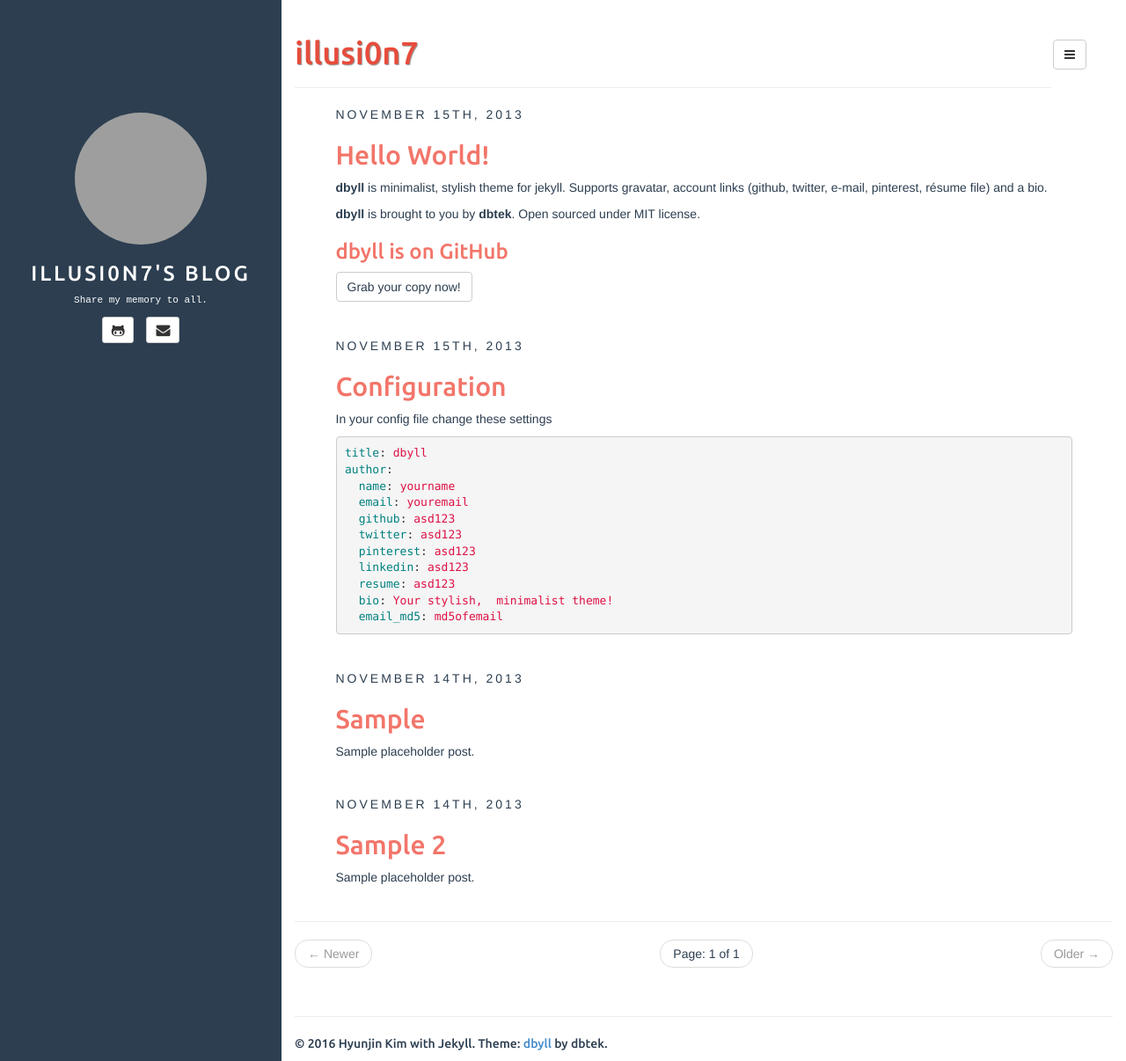
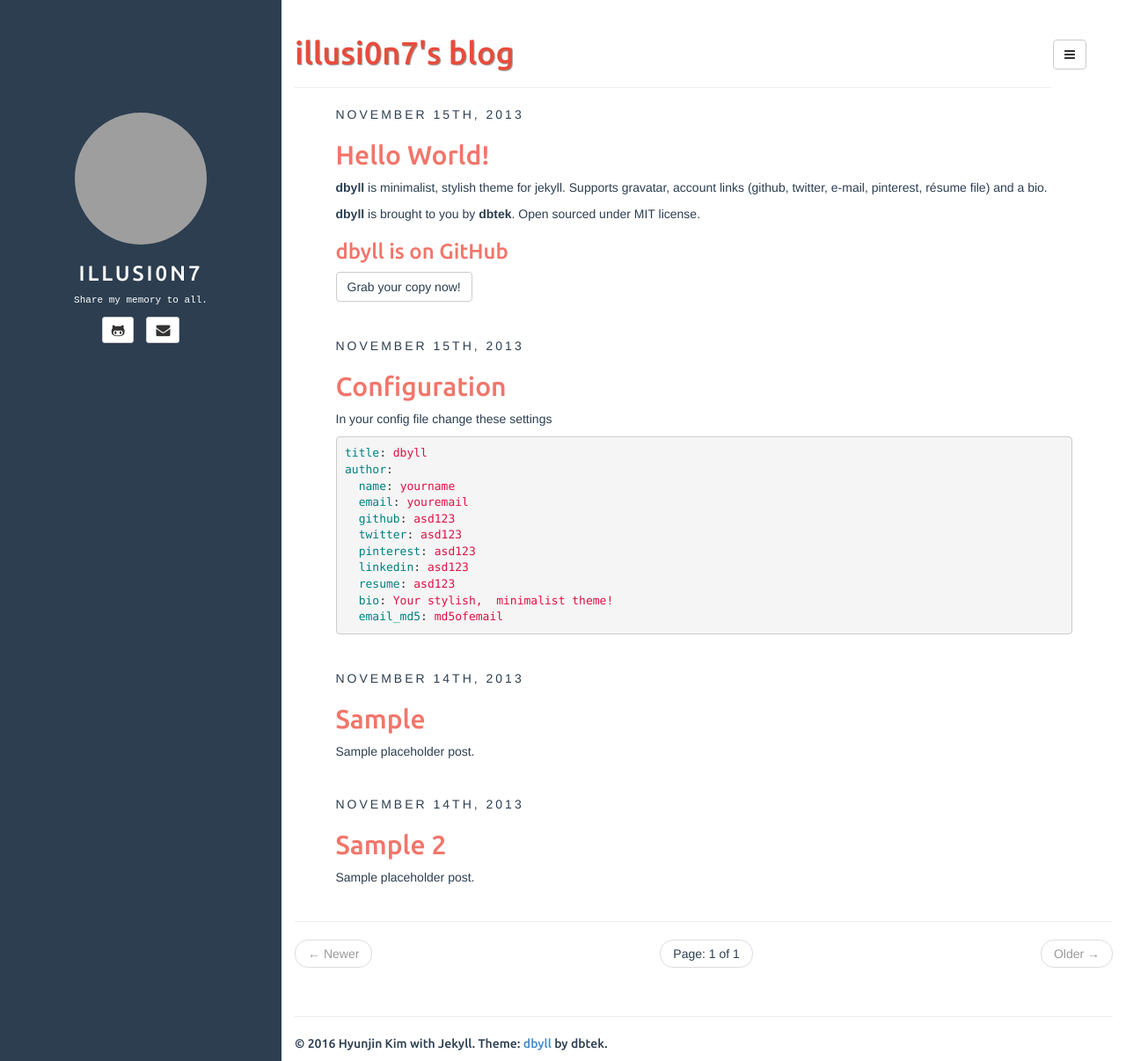
Before and after one commit to illusi0n7/illusi0n7.github.io, a Jekyll site: the page built from index.html, in a window 1280 px wide and 1206 px high. Shown: the whole window at 88% size. Built offline with Jekyll 4.4.1, drawn with Linux system fonts in a browser that asks for light colours; the list of posts is cut into pages by our own code; grey boxes are pictures that could not be loaded.

```diff
--- a/_config.yml
+++ b/_config.yml
@@ -7,14 +7,14 @@ highlighter: pygments
 markdown: kramdown
 disqus: dbyll
 google_analytics: dbyll
-title: illusi0n7's blog
+title: illusi0n7
 
 defaults:
   -
     scope:
       path: "" # empty string for all files
     values:
-      title: illusi0n7
+      title: illusi0n7's blog
 
 description: Stylish Jekyll Theme
 author:
```
